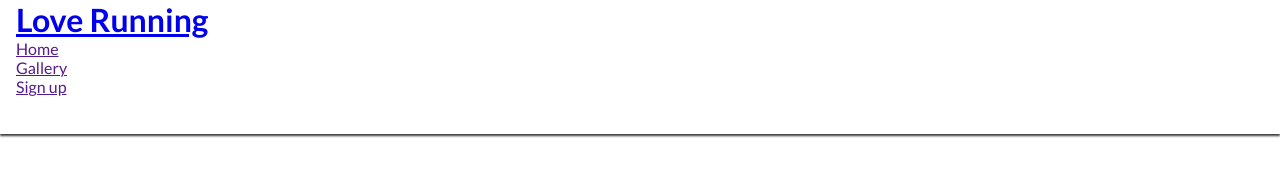
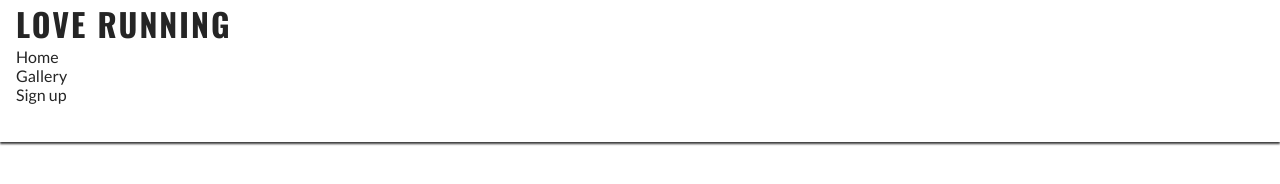
Before and after one commit to c4ller8/love-running, a plain HTML site: page index.html in a window 1280 px wide. Drawn offline with nearby package versions, Linux system fonts and the light colour scheme.

Commit message:
changed header colour, removed lines under links

```diff
--- a/assets/css/style.css
+++ b/assets/css/style.css
@@ -29,6 +29,17 @@ header {
 
 }
 
+header a {
+    text-decoration: none;
+    color: #252525;
+}
+
+h1 {
+    font-family: 'Oswald', 'Lato';
+    text-transform: uppercase;
+    letter-spacing: 2px;
+    color: #252525;
+}
 /* main content */
 main {
     background-color: #ffffff;
```
